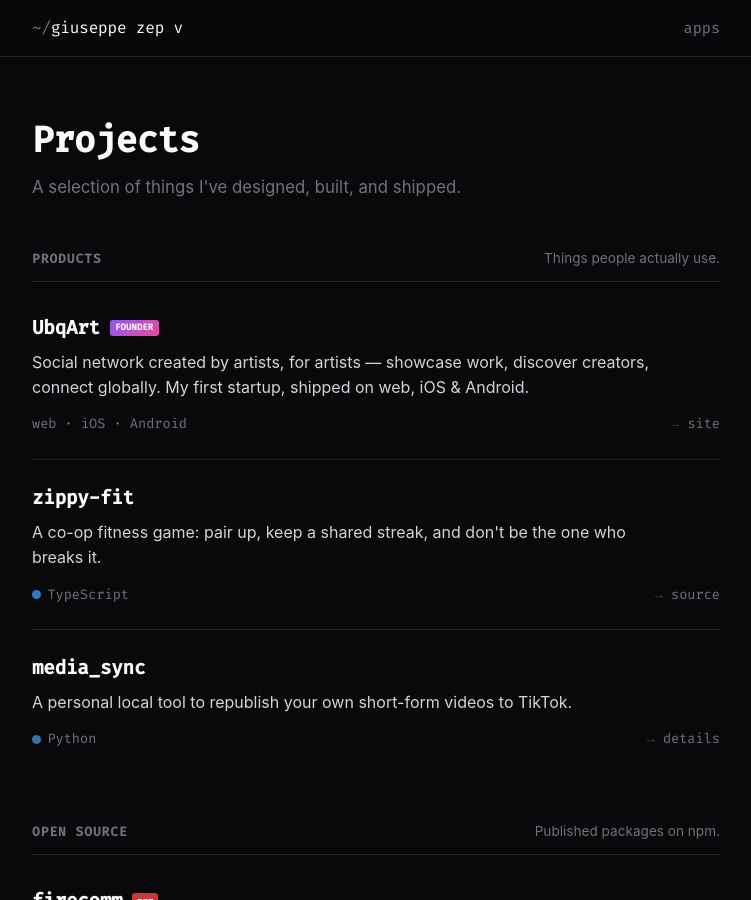
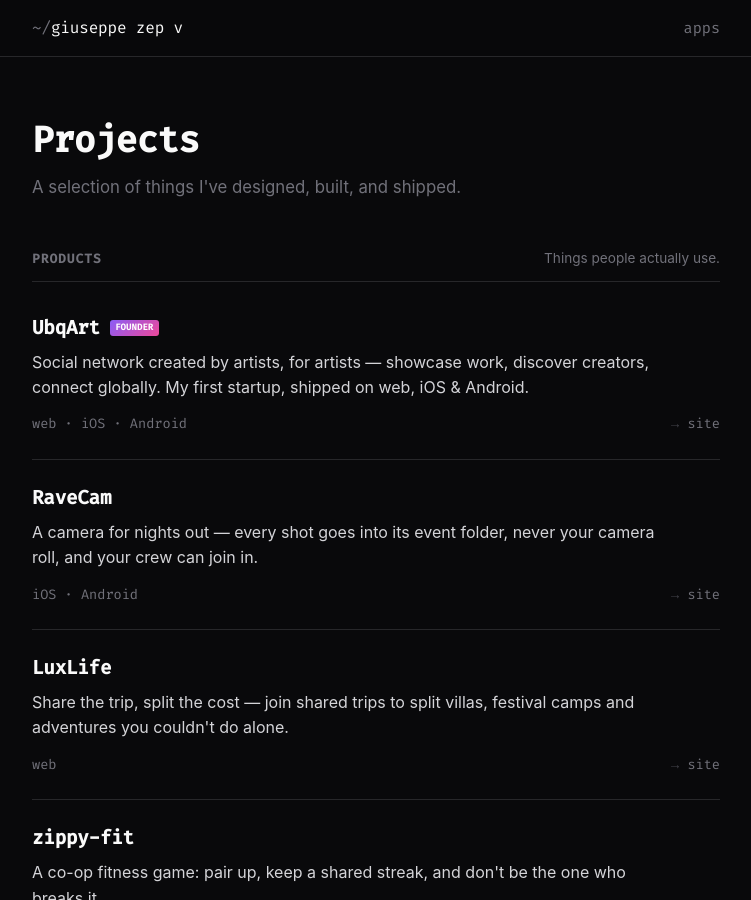
Before and after one commit to zepvalue/zepvalue.github.io, a Jekyll site: the page built from apps/index.html, in a window 1280 px wide and 900 px high. Shown: the whole window, without its empty margins (264-1015 px from the left). Built offline with Jekyll 4.4.1, drawn with Linux system fonts in a browser that asks for light colours.

Commit message:
Add RaveCam and LuxLife to projects list

```diff
--- a/apps/index.html
+++ b/apps/index.html
@@ -14,6 +14,16 @@ categories:
         links:
           - { label: site, url: "https://ubqart.com" }
 
+      - name: RaveCam
+        desc: "A camera for nights out — every shot goes into its event folder, never your camera roll, and your crew can join in."
+        meta: iOS · Android
+        links:
+          - { label: site, url: "https://ravecam.onrender.com/" }
+      - name: LuxLife
+        desc: "Share the trip, split the cost — join shared trips to split villas, festival camps and adventures you couldn't do alone."
+        meta: web
+        links:
+          - { label: site, url: "https://luxlife-ihjq.onrender.com/" }
       - name: zippy-fit
         desc: "A co-op fitness game: pair up, keep a shared streak, and don't be the one who breaks it."
         lang: TypeScript
```
